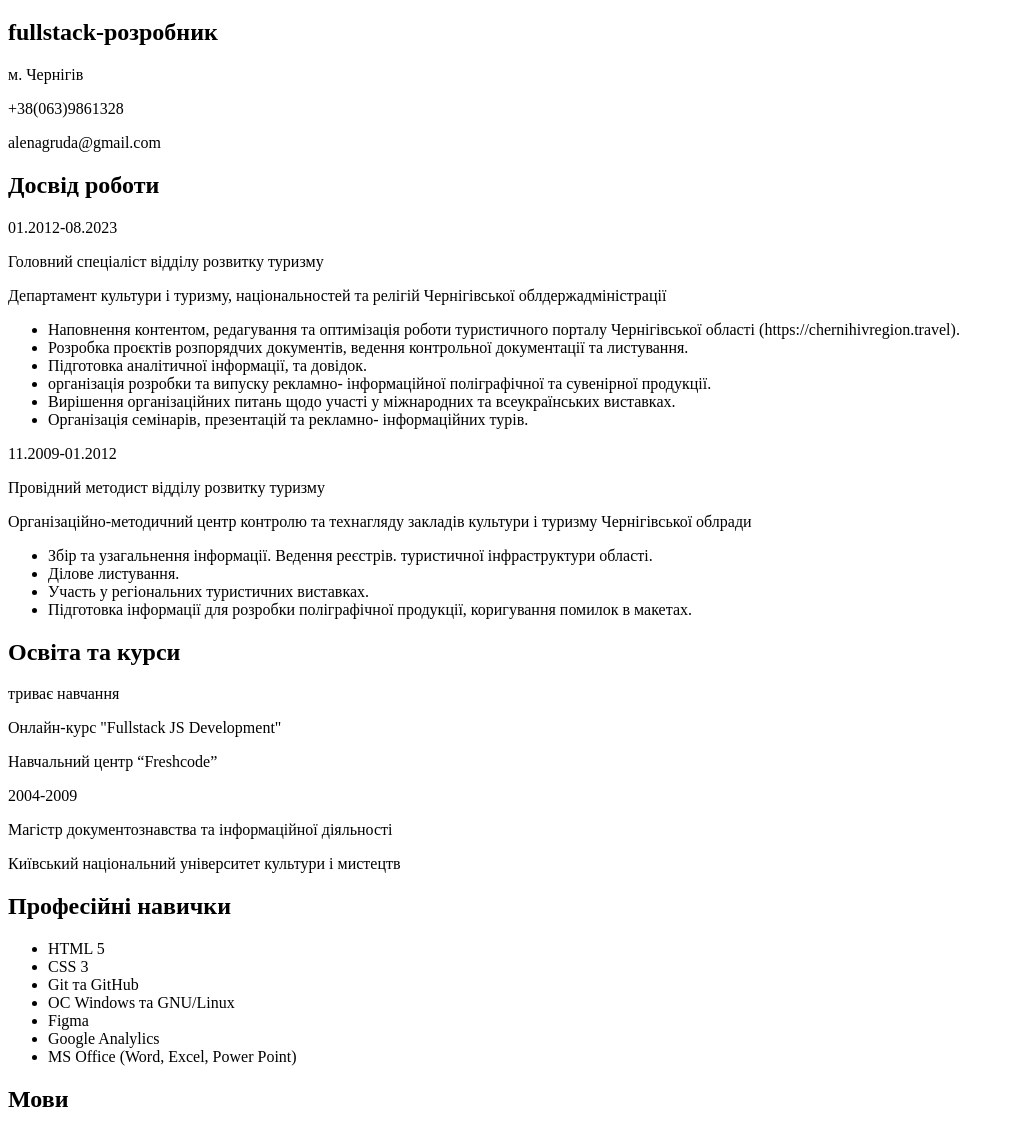
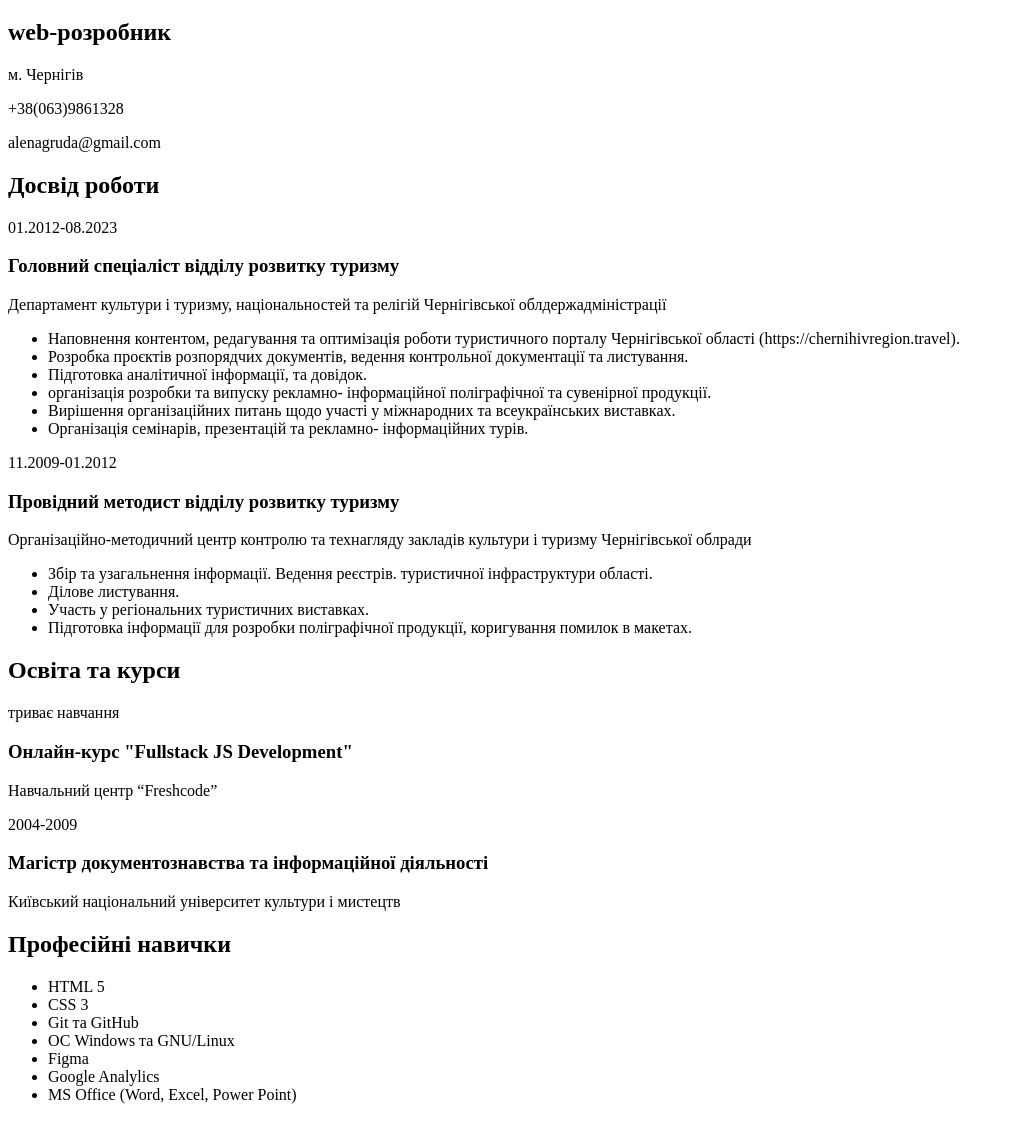
Before and after one commit to Dev-Olena/resume-Hruda, a plain HTML site: page index.html in a window 1280 px wide. Shown: the part 793-1914 px from the top of the page, without its empty margins (0-1014 px from the left). Drawn offline with Linux system fonts and the light colour scheme.

Commit message:
Add h3 and delete div

```diff
--- a/index.html
+++ b/index.html
@@ -9,7 +9,7 @@
     <header>
         <img src="./assets/photo_2023-09-04_12-04-32.jpg" alt="foto">
             <h1>Олена Груда</h1>
-            <h2>fullstack-розробник</h2>
+            <h2>web-розробник</h2>
             <p>м. Чернігів</p>
             <p>+38(063)9861328</p>
             <p>alenagruda@gmail.com</p>
@@ -20,7 +20,7 @@
                 <h2>Досвід роботи</h2>
                 <article>
                     <p>01.2012-08.2023</p>
-                    <p>Головний спеціаліст відділу розвитку туризму</p>
+                    <h3>Головний спеціаліст відділу розвитку туризму</h3>
                     <p>Департамент культури і туризму, національностей та релігій
                         Чернігівської облдержадміністрації</p>
                     <ul>
@@ -40,7 +40,7 @@
                 </article>
                 <article>
                     <p>11.2009-01.2012</p>
-                    <p>Провідний методист відділу розвитку туризму</p>
+                    <h3>Провідний методист відділу розвитку туризму</h3>
                     <p>Організаційно-методичний центр контролю та технагляду
                         закладів культури і туризму Чернігівської облради</p>
                     <ul>
@@ -56,20 +56,16 @@
             <section>
                 <h2>Освіта та курси</h2>
                 <article>
-                <div>
                     <p>триває навчання</p>
-                    <p>Онлайн-курс "Fullstack JS Development"</p>
+                    <h3>Онлайн-курс "Fullstack JS Development"</h3>
                     <p>Навчальний центр “Freshcode”</p>
-                </div>
-                <div>
+                </article>
+                <article>
                     <p>2004-2009</p>
-                    <p>Магістр документознавства та інформаційної діяльності</p>
+                    <h3>Магістр документознавства та інформаційної діяльності</h3>
                     <p>Київський національний університет культури і мистецтв</p>
-                </div>
                 </article>
             </section>
-        </div>
-        <div>
             <section>
                 <h2>Професійні навички</h2>
                 <ul>
```
